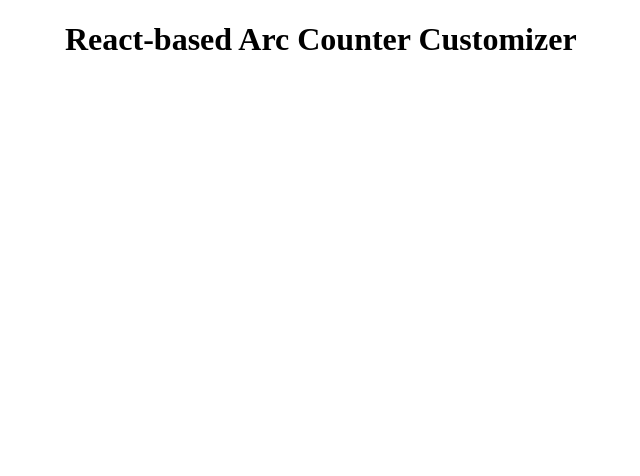
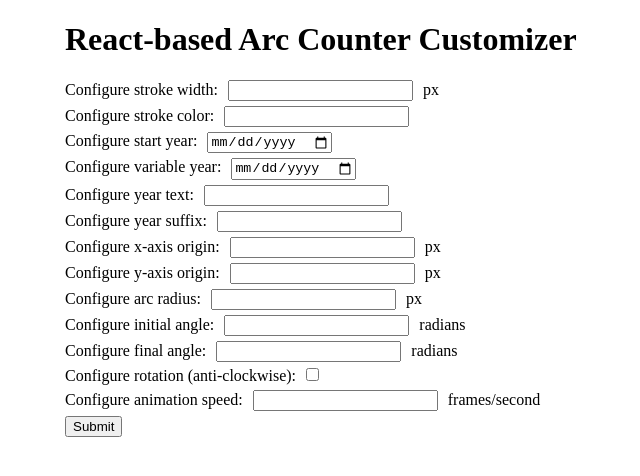
Before and after one commit to foresthoffman/react-counter, a React app: page / in a window 1280 px wide. Shown: the whole page, without its empty margins (125-765 px from the left). Built offline with nearby package versions, Linux system fonts and the light colour scheme.

Commit message:
Add Form and DatePicker component
Added a browser feature sniffer function for the "date" input type.
Some simple validation will be added later for the date fields in
Firefox and other non-supporting browsers.

```diff
--- a/package.json
+++ b/package.json
@@ -3,6 +3,7 @@
   "version": "0.1.0",
   "private": true,
   "dependencies": {
+    "jquery": "^3.2.1",
     "react": "^15.5.4",
     "react-dom": "^15.5.4"
   },
--- a/src/FHRenderCounterClass.js
+++ b/src/FHRenderCounterClass.js
@@ -35,6 +35,8 @@
  *		anim_speed
  *
  */
+
+import jQuery from 'jquery';
 
 function FHRenderCounterClass () {}
 
--- /dev/null
+++ b/src/Form.js
@@ -0,0 +1,155 @@
+import React from 'react';
+
+class Form extends React.Component {
+	render() {
+		return (
+			<form className='config-form' onSubmit={ ( e ) => this.props.onSubmit( e ) }>
+				<div className='config-group'>
+					{ /* Stroke Width */ }
+					<label htmlFor='config-stroke-width'>Configure stroke width:</label>
+					<input
+						name='config-stroke-width'
+						className='config-stroke-width'
+						type='number'
+						value={ this.props.strokeWidth }
+					/><span>px</span>
+				</div>
+				<div className='config-group'>
+					{ /* Stroke Color */ }
+					<label htmlFor='config-stroke-color'>Configure stroke color:</label>
+					<input
+						name='config-stroke-color'
+						className='config-stroke-color'
+						type='text'
+						value={ this.props.strokeColor }
+					/>
+				</div>
+				<div className='config-group'>
+					{ /* Start Year */ }
+					<label htmlFor='config-start-year'>Configure start year:</label>
+					<DatePicker
+						name='config-start-year'
+						className='config-start-year'
+						value={ this.props.startYear }
+						isSupported={ this.props.dateInputSupported }
+					/>
+				</div>
+				<div className='config-group'>
+					{ /* Year */ }
+					<label htmlFor='config-year'>Configure variable year:</label>
+					<DatePicker
+						name='config-year'
+						className='config-year'
+						value={ this.props.year }
+						isSupported={ this.props.dateInputSupported }
+					/>
+				</div>
+				<div className='config-group'>
+					{ /* Year Text */ }
+					<label htmlFor='config-year-text'>Configure year text:</label>
+					<input
+						name='config-year-text'
+						className='config-year-text'
+						type='text'
+						value={ this.props.yearText }
+					/>
+				</div>
+				<div className='config-group'>
+					{ /* Year Suffix */ }
+					<label htmlFor='config-year-suffix'>Configure year suffix:</label>
+					<input
+						name='config-year-suffix'
+						className='config-year-suffix'
+						type='text'
+						value={ this.props.yearSuffix }
+					/>
+				</div>
+				<div className='config-group'>
+					{ /* X-Axis Origin */ }
+					<label htmlFor='config-x'>Configure x-axis origin:</label>
+					<input
+						name='config-x'
+						className='config-x'
+						type='number'
+						value={ this.props.x }
+					/><span>px</span>
+				</div>
+				<div className='config-group'>
+					{ /* Y-Axis Origin */ }
+					<label htmlFor='config-y'>Configure y-axis origin:</label>
+					<input
+						name='config-y'
+						className='config-y'
+						type='number'
+						value={ this.props.y }
+					/><span>px</span>
+				</div>
+				<div className='config-group'>
+					{ /* Radius */ }
+					<label htmlFor='config-radius'>Configure arc radius:</label>
+					<input
+						name='config-radius'
+						className='config-radius'
+						type='number'
+						value={ this.props.radius }
+					/><span>px</span>
+				</div>
+				<div className='config-group'>
+					{ /* Initial Angle */ }
+					<label htmlFor='config-initial-angle'>Configure initial angle:</label>
+					<input
+						name='config-initial-angle'
+						className='config-initial-angle'
+						type='number'
+						value={ this.props.initialAngle }
+					/><span>radians</span>
+				</div>
+				<div className='config-group'>
+					{ /* Final Angle */ }
+					<label htmlFor='config-final-angle'>Configure final angle:</label>
+					<input
+						name='config-final-angle'
+						className='config-final-angle'
+						type='number'
+						value={ this.props.finalAngle }
+					/><span>radians</span>
+				</div>
+				<div className='config-group'>
+					{ /* Anti-clockwise */ }
+					<label htmlFor='config-anti-clockwise'>Configure rotation (anti-clockwise):</label>
+					<input
+						name='config-anti-clockwise'
+						className='config-anti-clockwise'
+						type='checkbox'
+						value={ this.props.antiClockwise }
+					/>
+				</div>
+				<div className='config-group'>
+					{ /* Animation Speed */ }
+					<label htmlFor='config-anim-speed'>Configure animation speed:</label>
+					<input
+						name='config-anim-speed'
+						className='config-anim-speed'
+						type='number'
+						value={ this.props.animSpeed }
+					/><span>frames/second</span>
+				</div>
+				<input type='submit' value='Submit' />
+			</form>
+		);
+	}
+}
+
+class DatePicker extends React.Component {
+	render() {
+		return (
+			<input name={ this.props.name }
+				className={ this.props.className }
+				type='date'
+				value={ this.props.value }
+			/>
+		);
+	}
+}
+
+export default Form;
--- a/src/index.css
+++ b/src/index.css
@@ -12,3 +12,11 @@
 	max-width: 900px;
 	margin: 0 auto;
 }
+
+.config-group {
+	margin: 5px 0;
+}
+
+.config-group input {
+	margin: 0 10px;
+}
--- a/src/index.js
+++ b/src/index.js
@@ -1,14 +1,89 @@
 import React from 'react';
 import ReactDOM from 'react-dom';
+import Form from './Form.js';
 import './index.css';
 
 class App extends React.Component {
+	constructor() {
+		super();
+
+		// the size of the canvas that the counter will be drawn on (in pixels)
+		const canvasSize = {
+			width: 600,
+			height: 600
+		};
+		this.state = {
+			dateInputSupported: false,
+			counter: {
+				stroke_width:   10,
+				stroke_color:   '#fde244',
+				start_year:     '01/01/1970',
+				year:           '01/01/1970',
+				year_text:      '2',
+				year_suffix:    'yrs',
+				x:              canvasSize.width / 2,
+				y:              canvasSize.height / 2,
+				radius:         canvasSize.width / 2 - 10,
+				initial_angle:  0,
+				final_angle:    2 * Math.PI,
+				anti_clockwise: true,
+				anim_speed:     30
+			}
+		};
+	}
+
+	componentDidMount() {
+
+		// there are date fields in the form, so we need to check that the date input type is
+		// supported by the browser
+		if ( checkDateInput() ) {
+			this.state.dateInputSupported = true;
+		}
+	}
+
+	onSubmit( event ) {
+		event.preventDefault();
+		const form = event.target;
+		const formLength = form.length;
+		let data = {};
+		for ( let i = 0; i < formLength; i++ ) {
+			let name = form[ i ].name.replace( 'config-', '' ).replace( '-', '_' );
+			let type = form[ i ].type;
+			let value;
+
+			switch ( type ) {
+				case 'number':
+					value = ( '' !== form[ i ].value ) ?
+						Number.parseInt( form[ i ].value, 1 ) :
+						null;
+					break;
+				case 'checkbox':
+					value = ( 'on' === form[ i ].value.toLowerCase() ) ?
+						true :
+						false;
+					break;
+				default:
+					value = form[ i ].value;
+			}
+
+			if ( null !== value ) {
+				data[ name ] = value;
+			}
+		}
+
+		console.log( data );
+	}
+
 	render() {
 		return (
 			<div className='app'>
 				<div className='title'>
 					<h1>React-based Arc Counter Customizer</h1>
 				</div>
+				<Form
+					onSubmit={ ( e ) => this.onSubmit( e ) }
+					dateInputSupported={ this.state.dateInputSupported }
+				/>
 			</div>
 		);
 	}
@@ -18,3 +93,20 @@ ReactDOM.render(
 	<App />,
 	document.getElementById( 'root' ),
 );
+
+/**
+ * Determines if the current browser supports the "date" input element type. If it is supported,
+ * the value assigned to the date input will be sanitized. If not, the input's value will be the
+ * same as the invalid date string.
+ *
+ * @return boolean True if the "date" input type is supported, false otherwise.
+ */
+function checkDateInput() {
+	let input = document.createElement( 'input' );
+	input.type = 'date';
+
+	const invalidDate = 'invalid-date';
+	input.value = invalidDate;
+
+	return invalidDate !== input.value;
+}
```
Also changed, not shown: src/jquery-1.11.3.min.js (added).
